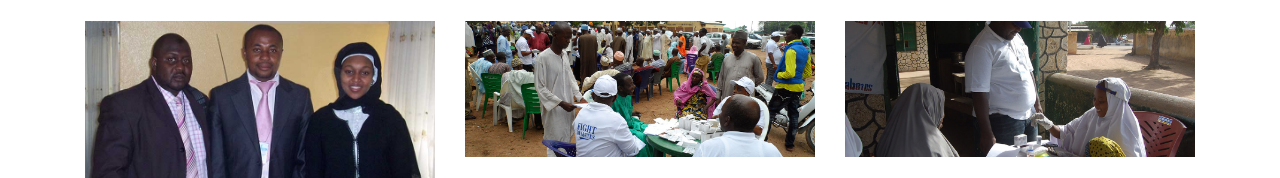
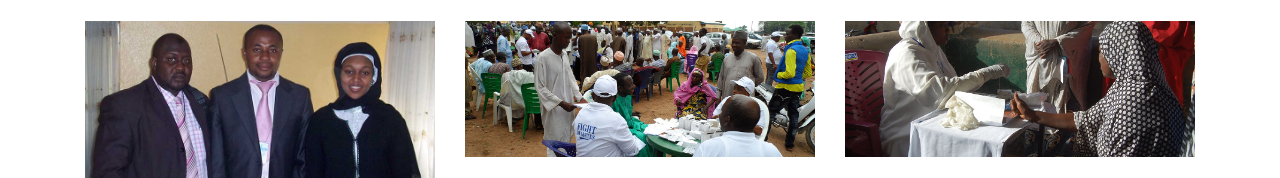
Before and after one commit to morocco96/hsb, a plain HTML site: page themes/novena/gallery.html in a window 1280 px wide. Shown: the part 1157-1335 px from the top of the page. Drawn offline with Linux system fonts and the light colour scheme; some packages are replaced by stand-ins of ours.

Commit message:
update gallery

```diff
--- a/themes/novena/gallery.html
+++ b/themes/novena/gallery.html
@@ -267,9 +267,18 @@
 	</div>
 </div>
 
-<!-- mlsmdlsdljldsfssksklklsklfkl !-->
+<div class="col-lg-4 col-sm-6 col-md-6 mb-4 shuffle-item" data-groups="[&quot;cat3&quot;,&quot;cat4&quot;]">
+  <div class="position-relative doctor-inner-box">
+	  <div class="doctor-profile">
+		  <div class="doctor-img">
+			  <a href="images/hsb-images/md2.jpg">
+				  <img src="images/hsb-images/md2.jpg" alt="doctor-image" class="img-fluid w-100">
+				 </a>
+		  </div>
+	  </div>
 
-
+	</div>
+</div>
 <div class="col-lg-4 col-sm-6 col-md-6 mb-4 shuffle-item" data-groups="[&quot;cat1&quot;,&quot;cat2&quot;]">
 	<div class="position-relative doctor-inner-box">
 	  <div class="doctor-profile">
```
